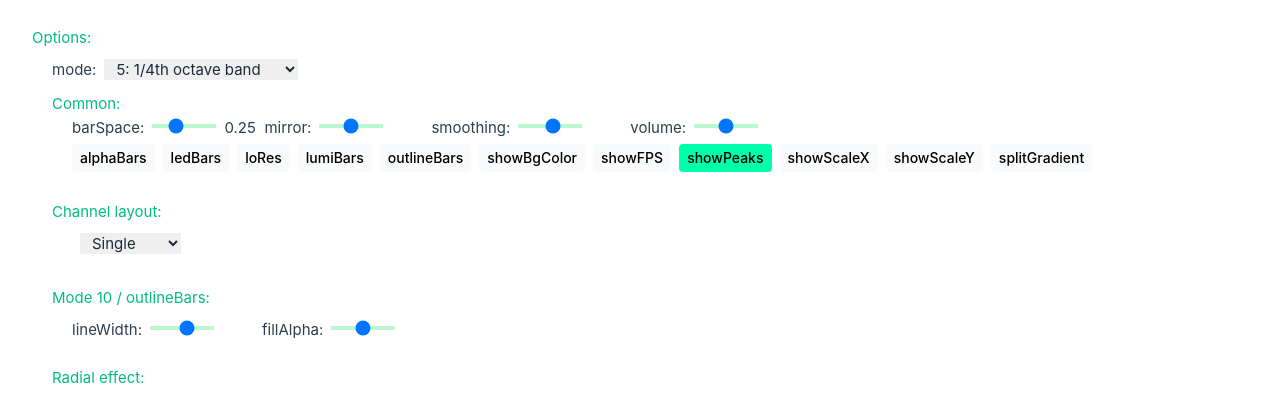
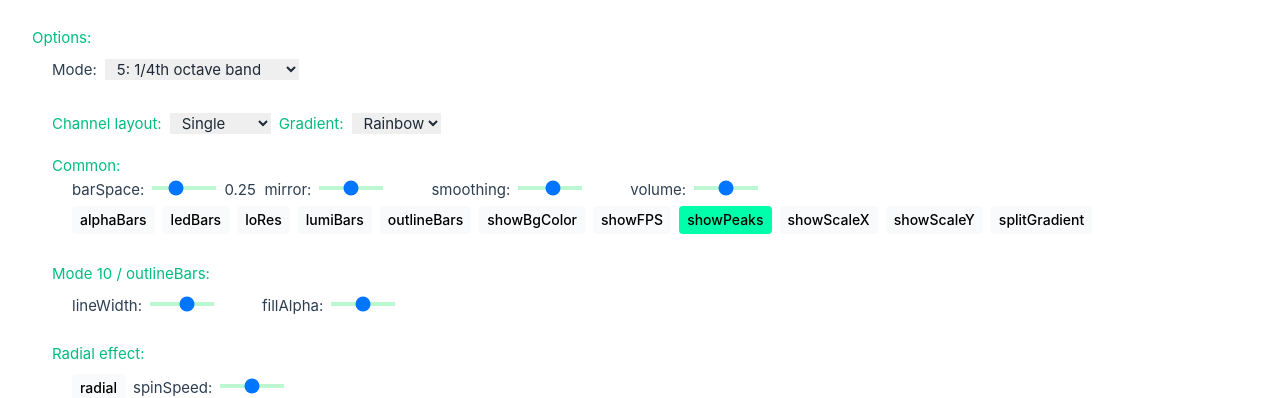
Before and after one commit to vernaillen/vue-audiomotion-analyzer, a Vue app in the folder examples/demo/: page / in a window 1280 px wide. Shown: the part 371-769 px from the top of the page. Built offline with nearby package versions, Linux system fonts and the light colour scheme.

Commit message:
new Options: channelLayout, gradient

```diff
--- a/examples/demo/src/components/ModeSelector.vue
+++ b/examples/demo/src/components/ModeSelector.vue
@@ -50,7 +50,7 @@ const modes = [
 
 <template>
   <div class="mt-2">
-    <label>mode:</label>
+    <label>Mode:</label>
     <select v-model="options.mode" class="text-gray-800 pl-2 mx-2 mb-3">
       <option v-for="mode in modes" :key="mode.id" :value="mode.id">
         {{ mode.id }}: {{ mode.desc }}
--- a/examples/demo/src/components/OptionsComponent.vue
+++ b/examples/demo/src/components/OptionsComponent.vue
@@ -29,6 +29,21 @@ function toggle(event: Event) {
   </div>
   <div class="pl-5">
     <ModeSelector />
+    <div class="green mt-5 mb-2">
+      <label>Channel layout:</label>
+      <select v-model="optionsStore.options.channelLayout" class="text-gray-800 pl-2 mx-2 mb-3">
+        <option value="single">Single</option>
+        <option value="dual-vertical">Vertical</option>
+        <option value="dual-horizontal">Horizontal</option>
+        <option value="dual-combined">Combined</option>
+      </select>
+      <label>Gradient:</label>
+      <select v-model="optionsStore.options.gradient" class="text-gray-800 pl-2 mx-2 mb-3">
+        <option value="classic">Classic</option>
+        <option value="rainbow">Rainbow</option>
+        <option value="prism">Prism</option>
+      </select>
+    </div>
     <div>
       <div class="green pr-2">
         Common:
@@ -76,19 +91,6 @@ function toggle(event: Event) {
     </div>
     <div>
       <div class="green mt-5 mb-2">
-       Channel layout:
-      </div>
-      <div class="pl-5">
-        <select v-model="optionsStore.options.channelLayout" class="text-gray-800 pl-2 mx-2 mb-3">
-          <option value="single">Single</option>
-          <option value="dual-vertical">Vertical</option>
-          <option value="dual-horizontal">Horizontal</option>
-          <option value="dual-combined">Combined</option>
-        </select>
-      </div>
-    </div>
-    <div>
-      <div class="green mt-5 mb-2">
         Mode 10 / outlineBars:
       </div>
       <div class="pl-5">
@@ -101,7 +103,7 @@ function toggle(event: Event) {
         Radial effect:
       </div>
       <div class="pl-5">
-        <button v-btnClass="options.radial" @click="toggle">
+        <button v-btnClass="optionsStore.options.radial" @click="toggle">
           radial
         </button>
         <RangeSelector option="spinSpeed" min="-5" max="5" step="1" />
```
